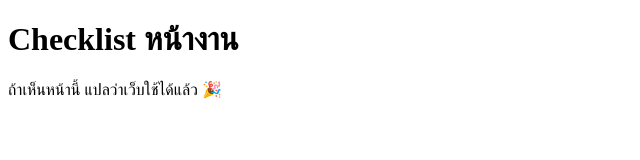
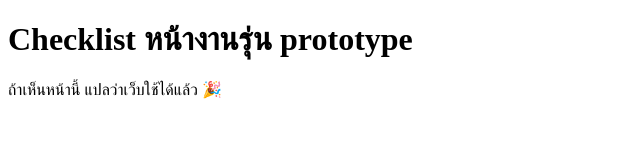
Before and after one commit to sarasintangt-debug/checklist-form, a plain HTML site: page index.html in a window 1280 px wide. Shown: the whole page, without its empty margins (0-640 px from the left). Drawn offline with Linux system fonts and the light colour scheme.

Commit message:
Update index.html

```diff
--- a/index.html
+++ b/index.html
@@ -5,7 +5,7 @@
   <title>Checklist Form</title>
 </head>
 <body>
-  <h1>Checklist หน้างาน</h1>
+  <h1>Checklist หน้างานรุ่น prototype </h1>
   <p>ถ้าเห็นหน้านี้ แปลว่าเว็บใช้ได้แล้ว 🎉</p>
 </body>
 </html>
```
